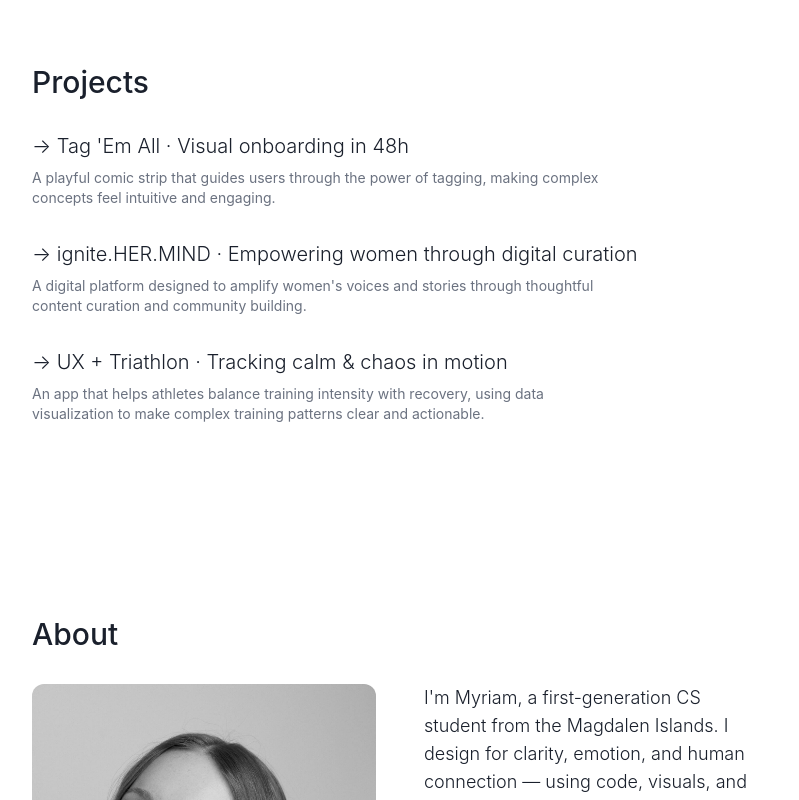
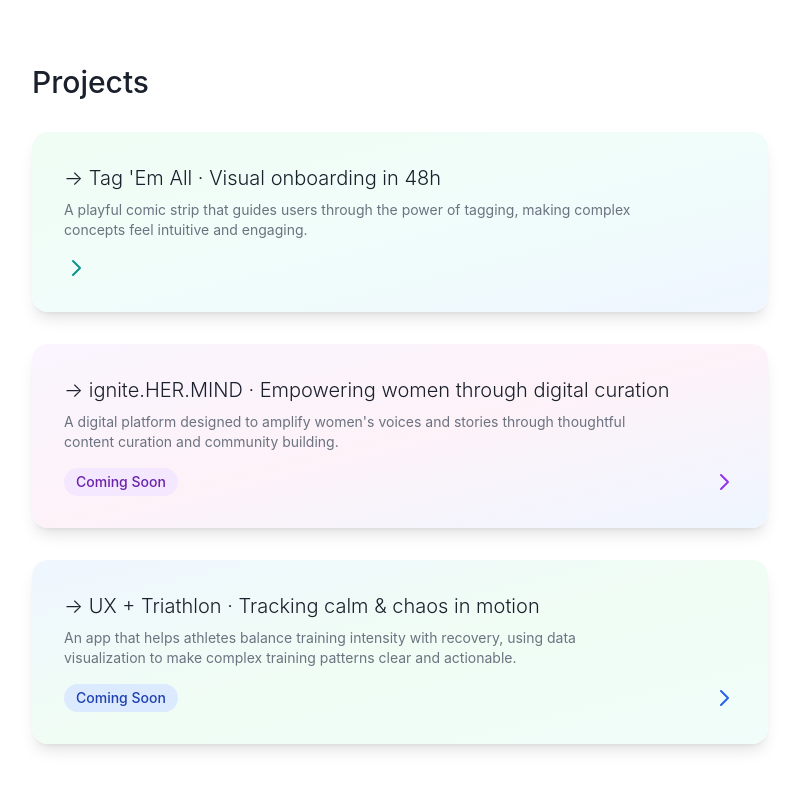
Before and after one commit to aliyazdi75/myriamleblanc, a React (Vite) app: page / in a window 1280 px wide. Shown: the part 900-1700 px from the top of the page, without its empty margins (240-1039 px from the left). Built offline with nearby package versions, Linux system fonts and the light colour scheme.

Commit message:
style: enhance visitor type section with interactive animations and transitions

```diff
--- a/src/App.jsx
+++ b/src/App.jsx
@@ -217,9 +217,19 @@ function App() {
                   {/* Visitor Type Section */}
                   <div className="relative mt-10">
                     {/* Animated gradient background */}
-                    <div className="absolute inset-0 bg-gradient-to-r from-pink-100/90 via-purple-100/90 to-blue-100/90 backdrop-blur-lg animate-gradient-x rounded-3xl max-w-2xl mx-auto"></div>
+                    <motion.div
+                      initial={{ opacity: 0, scale: 0.95 }}
+                      animate={{ opacity: 1, scale: 1 }}
+                      transition={{ duration: 0.5 }}
+                      className="absolute inset-0 bg-gradient-to-r from-pink-100/90 via-purple-100/90 to-blue-100/90 backdrop-blur-lg animate-gradient-x rounded-3xl max-w-2xl mx-auto"
+                    />
                     {/* Content container */}
-                    <div className="relative space-y-8 py-12 px-8 md:px-12 max-w-2xl mx-auto">
+                    <motion.div
+                      initial={{ opacity: 0, y: 20 }}
+                      animate={{ opacity: 1, y: 0 }}
+                      transition={{ duration: 0.5, delay: 0.2 }}
+                      className="relative space-y-8 py-12 px-8 md:px-12 max-w-2xl mx-auto"
+                    >
                       <motion.p
                         initial={{ opacity: 0, y: 20 }}
                         animate={{ opacity: 1, y: 0 }}
@@ -233,49 +243,61 @@ function App() {
                           initial={{ opacity: 0, y: 20 }}
                           animate={{ opacity: 1, y: 0 }}
                           transition={{ duration: 0.5, delay: 0.1 }}
+                          whileHover={{ scale: 1.05 }}
+                          whileTap={{ scale: 0.95 }}
                           onClick={() => setVisitorType('recruiter')}
                           className={`relative group px-6 py-2 rounded-full transition-all duration-300 ${
                             visitorType === 'recruiter'
-                              ? 'text-purple-600 bg-white/90'
+                              ? 'text-purple-600 bg-white/90 shadow-lg'
                               : 'text-gray-500 hover:text-purple-600 hover:bg-white/70'
                           }`}
                         >
                           <span className="relative z-10 text-base">{t.buttons.recruiter}</span>
-                          <span className={`absolute inset-0 rounded-full bg-gradient-to-r from-purple-100 to-pink-100 opacity-0 group-hover:opacity-100 transition-opacity duration-300 ${
-                            visitorType === 'recruiter' ? 'opacity-100' : ''
-                          }`}></span>
+                          <motion.span
+                            initial={{ opacity: 0 }}
+                            animate={{ opacity: visitorType === 'recruiter' ? 1 : 0 }}
+                            className="absolute inset-0 rounded-full bg-gradient-to-r from-purple-100 to-pink-100 group-hover:opacity-100 transition-opacity duration-300"
+                          />
                         </motion.button>
                         <motion.button
                           initial={{ opacity: 0, y: 20 }}
                           animate={{ opacity: 1, y: 0 }}
                           transition={{ duration: 0.5, delay: 0.2 }}
+                          whileHover={{ scale: 1.05 }}
+                          whileTap={{ scale: 0.95 }}
                           onClick={() => setVisitorType('designer')}
                           className={`relative group px-6 py-2 rounded-full transition-all duration-300 ${
                             visitorType === 'designer'
-                              ? 'text-blue-600 bg-white/90'
+                              ? 'text-blue-600 bg-white/90 shadow-lg'
                               : 'text-gray-500 hover:text-blue-600 hover:bg-white/70'
                           }`}
                         >
                           <span className="relative z-10 text-base">{t.buttons.designer}</span>
-                          <span className={`absolute inset-0 rounded-full bg-gradient-to-r from-blue-100 to-purple-100 opacity-0 group-hover:opacity-100 transition-opacity duration-300 ${
-                            visitorType === 'designer' ? 'opacity-100' : ''
-                          }`}></span>
+                          <motion.span
+                            initial={{ opacity: 0 }}
+                            animate={{ opacity: visitorType === 'designer' ? 1 : 0 }}
+                            className="absolute inset-0 rounded-full bg-gradient-to-r from-blue-100 to-purple-100 group-hover:opacity-100 transition-opacity duration-300"
+                          />
                         </motion.button>
                         <motion.button
                           initial={{ opacity: 0, y: 20 }}
                           animate={{ opacity: 1, y: 0 }}
                           transition={{ duration: 0.5, delay: 0.3 }}
+                          whileHover={{ scale: 1.05 }}
+                          whileTap={{ scale: 0.95 }}
                           onClick={() => setVisitorType('explorer')}
                           className={`relative group px-6 py-2 rounded-full transition-all duration-300 ${
                             visitorType === 'explorer'
-                              ? 'text-pink-600 bg-white/90'
+                              ? 'text-pink-600 bg-white/90 shadow-lg'
                               : 'text-gray-500 hover:text-pink-600 hover:bg-white/70'
                           }`}
                         >
                           <span className="relative z-10 text-base">{t.buttons.explorer}</span>
-                          <span className={`absolute inset-0 rounded-full bg-gradient-to-r from-pink-100 to-blue-100 opacity-0 group-hover:opacity-100 transition-opacity duration-300 ${
-                            visitorType === 'explorer' ? 'opacity-100' : ''
-                          }`}></span>
+                          <motion.span
+                            initial={{ opacity: 0 }}
+                            animate={{ opacity: visitorType === 'explorer' ? 1 : 0 }}
+                            className="absolute inset-0 rounded-full bg-gradient-to-r from-pink-100 to-blue-100 group-hover:opacity-100 transition-opacity duration-300"
+                          />
                         </motion.button>
                       </div>
                       <AnimatePresence mode="wait">
@@ -291,7 +313,7 @@ function App() {
                           </motion.p>
                         )}
                       </AnimatePresence>
-                    </div>
+                    </motion.div>
                   </div>
                 </div>
               </section>
@@ -301,29 +323,73 @@ function App() {
                 <div className="max-w-screen-md mx-auto px-4">
                   <h2 className="text-3xl font-medium mb-8">{t.projects.title}</h2>
                   <div className="space-y-8">
-                    <div className="space-y-2">
-                      <Link to="/tag-em-all" className="block text-xl font-light text-[#1A202C] hover:underline transition-all duration-200">
+                    <div className="group relative overflow-hidden rounded-2xl bg-gradient-to-br from-green-50 via-teal-50 to-blue-50 p-8 shadow-lg transition-all duration-300 hover:shadow-xl">
+                      <div className="absolute inset-0 bg-gradient-to-br from-green-100/20 via-teal-100/20 to-blue-100/20 opacity-0 transition-opacity duration-300 group-hover:opacity-100" />
+                      <div className="relative z-10">
+                        <Link to="/tag-em-all" className="block">
+                          <h3 className="text-xl font-light text-[#1A202C] mb-2 hover:text-teal-600 transition-colors duration-300">
                             {t.projects.tagEmAll}
+                          </h3>
                         </Link>
-                      <p className="text-sm text-gray-500 max-w-xl">
+                        <p className="text-sm text-gray-500 max-w-xl mb-4">
                           {t.projects.tagEmAllDesc}
                         </p>
+                        <motion.div
+                          className="text-teal-600"
+                          whileHover={{ x: 5 }}
+                          transition={{ type: "spring", stiffness: 300 }}
+                        >
+                          <svg xmlns="http://www.w3.org/2000/svg" className="h-6 w-6" fill="none" viewBox="0 0 24 24" stroke="currentColor">
+                            <path strokeLinecap="round" strokeLinejoin="round" strokeWidth={2} d="M9 5l7 7-7 7" />
+                          </svg>
+                        </motion.div>
                       </div>
-                    <div className="space-y-2">
-                      <Link to="/ignite-her-mind" className="block text-xl font-light text-[#1A202C] hover:underline transition-all duration-200">
-                        {t.projects.igniteHerMind}
-                      </Link>
-                      <p className="text-sm text-gray-500 max-w-xl">
+                    </div>
+                    <div className="group relative overflow-hidden rounded-2xl bg-gradient-to-br from-purple-50 via-pink-50 to-blue-50 p-8 shadow-lg transition-all duration-300 hover:shadow-xl">
+                      <div className="absolute inset-0 bg-gradient-to-br from-purple-100/20 via-pink-100/20 to-blue-100/20 opacity-0 transition-opacity duration-300 group-hover:opacity-100" />
+                      <div className="relative z-10">
+                        <h3 className="text-xl font-light text-[#1A202C] mb-2">{t.projects.igniteHerMind}</h3>
+                        <p className="text-sm text-gray-500 max-w-xl mb-4">
                           {t.projects.igniteHerMindDesc}
                         </p>
+                        <div className="flex items-center justify-between">
+                          <span className="inline-flex items-center rounded-full bg-purple-100 px-3 py-1 text-sm font-medium text-purple-800">
+                            Coming Soon
+                          </span>
+                          <motion.div
+                            className="text-purple-600"
+                            whileHover={{ x: 5 }}
+                            transition={{ type: "spring", stiffness: 300 }}
+                          >
+                            <svg xmlns="http://www.w3.org/2000/svg" className="h-6 w-6" fill="none" viewBox="0 0 24 24" stroke="currentColor">
+                              <path strokeLinecap="round" strokeLinejoin="round" strokeWidth={2} d="M9 5l7 7-7 7" />
+                            </svg>
+                          </motion.div>
                         </div>
-                    <div className="space-y-2">
-                      <Link to="/ux-triathlon" className="block text-xl font-light text-[#1A202C] hover:underline transition-all duration-200">
-                        {t.projects.uxTriathlon}
-                      </Link>
-                      <p className="text-sm text-gray-500 max-w-xl">
+                      </div>
+                    </div>
+                    <div className="group relative overflow-hidden rounded-2xl bg-gradient-to-br from-blue-50 via-green-50 to-teal-50 p-8 shadow-lg transition-all duration-300 hover:shadow-xl">
+                      <div className="absolute inset-0 bg-gradient-to-br from-blue-100/20 via-green-100/20 to-teal-100/20 opacity-0 transition-opacity duration-300 group-hover:opacity-100" />
+                      <div className="relative z-10">
+                        <h3 className="text-xl font-light text-[#1A202C] mb-2">{t.projects.uxTriathlon}</h3>
+                        <p className="text-sm text-gray-500 max-w-xl mb-4">
                           {t.projects.uxTriathlonDesc}
                         </p>
+                        <div className="flex items-center justify-between">
+                          <span className="inline-flex items-center rounded-full bg-blue-100 px-3 py-1 text-sm font-medium text-blue-800">
+                            Coming Soon
+                          </span>
+                          <motion.div
+                            className="text-blue-600"
+                            whileHover={{ x: 5 }}
+                            transition={{ type: "spring", stiffness: 300 }}
+                          >
+                            <svg xmlns="http://www.w3.org/2000/svg" className="h-6 w-6" fill="none" viewBox="0 0 24 24" stroke="currentColor">
+                              <path strokeLinecap="round" strokeLinejoin="round" strokeWidth={2} d="M9 5l7 7-7 7" />
+                            </svg>
+                          </motion.div>
+                        </div>
+                      </div>
                     </div>
                   </div>
                 </div>
```
Lines whose indentation alone changed are shown as unchanged.
